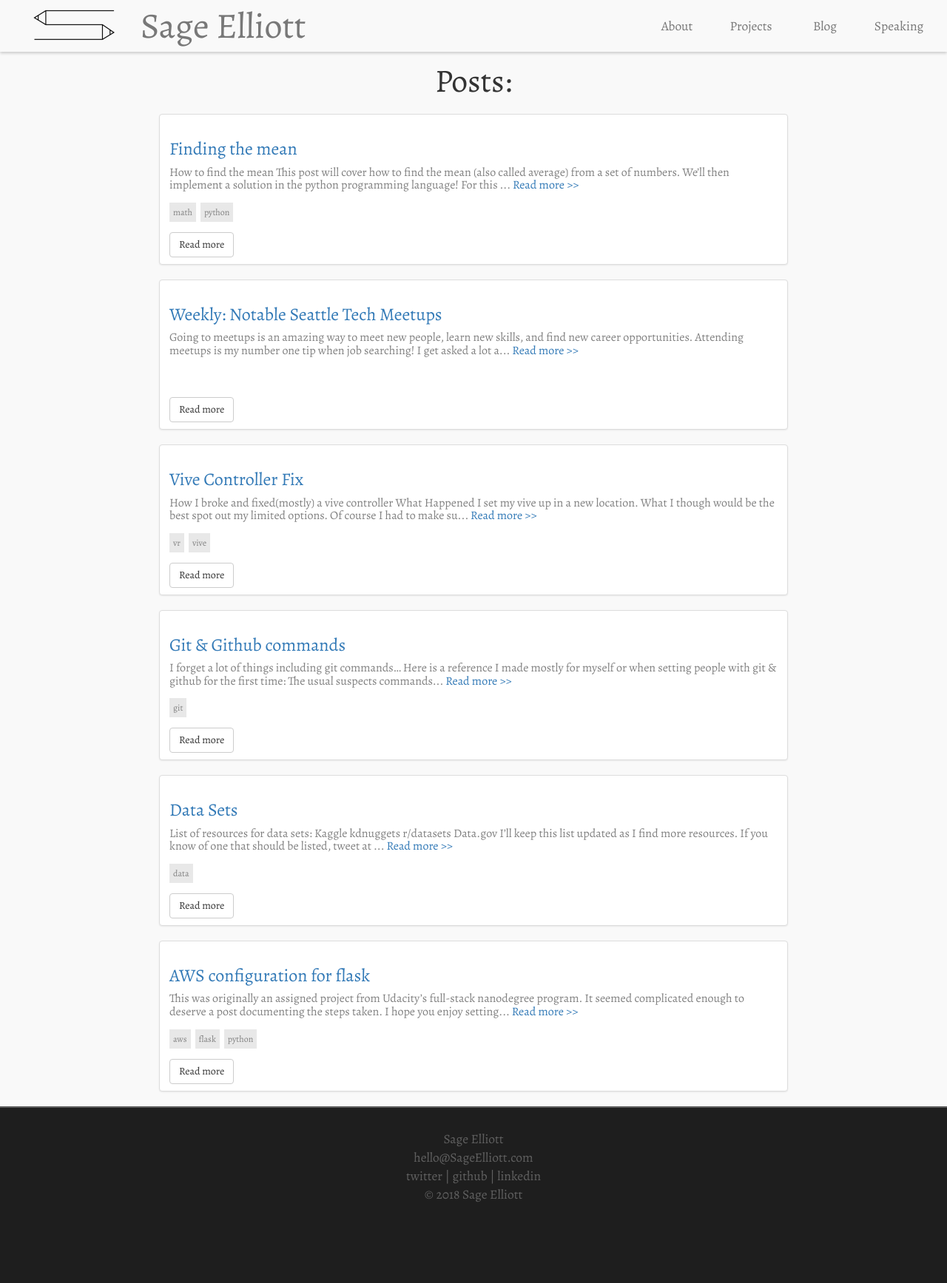
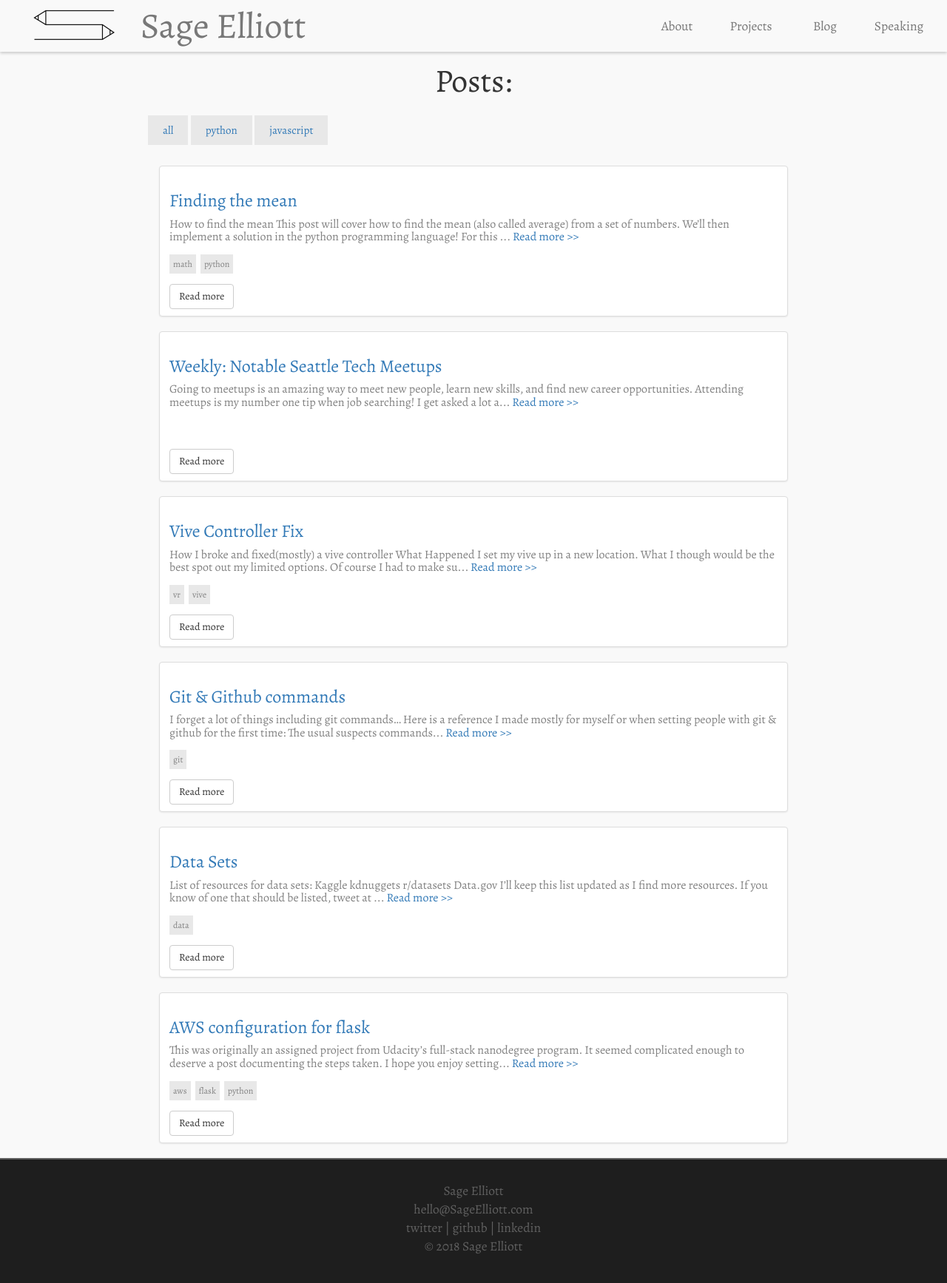
Before and after one commit to sagecodes/sage-blog, a Jekyll site: the page built from blog.html, in a window 1280 px wide. Shown: the top 1735 px of the page at 74% size. Built offline with Jekyll 4.4.1, drawn with Linux system fonts in a browser that asks for light colours; nearby versions of some CDN libraries; some web fonts are replaced.

Commit message:
add in tags to blog

```diff
--- a/blog.html
+++ b/blog.html
@@ -10,13 +10,13 @@ permalink: /blog/
 
   <h1 class="section-header">Posts:</h1>
 
-    <!-- <span class="blog-post_tag all-btn"><a href="{{ site.baseurl }}/blog">all</a></span>
+    <span class="blog-post_tag all-btn"><a href="{{ site.baseurl }}/blog">all</a></span>
     <span class="blog-post_tag python-btn"><a href="{{ site.baseurl }}/blog#{{ 'python' | slugify }}">python</a></span>
-    <span class="blog-post_tag javascript-btn"><a class="javascript-link" href="{{ site.baseurl }}/blog#{{ 'javascript' | slugify }}">javascript</a></span>
-    <span class="blog-post_tag ruby-btn"><a href="{{ site.baseurl }}/blog#{{ 'ruby' | slugify }}">ruby</a></span>
+    <span class="blog-post_tag data-btn"><a href="{{ site.baseurl }}/blog#{{ 'data' | slugify }}">javascript</a></span>
+    <!-- <span class="blog-post_tag ruby-btn"><a href="{{ site.baseurl }}/blog#{{ 'ruby' | slugify }}">ruby</a></span>
     <span class="blog-post_tag flask-btn"><a href="{{ site.baseurl }}/blog#{{ 'flask' | slugify }}" >flask</a></span>
-    <span class="blog-post_tag aws-btn"><a href="{{ site.baseurl }}/blog#{{ 'aws' | slugify }}" >aws</a></span>
-    <br><br> -->
+    <span class="blog-post_tag aws-btn"><a href="{{ site.baseurl }}/blog#{{ 'aws' | slugify }}" >aws</a></span> -->
+    <br><br>
 
   <div class="row">
 
--- a/projects.html
+++ b/projects.html
@@ -15,8 +15,8 @@ permalink: /projects/
     <span class="blog-post_tag machine-learning-btn"><a href="{{ site.baseurl }}/projects#{{ 'machine-learning' | slugify }}">MachineLearning</a></span>
     <span class="blog-post_tag virtual-reality-btn"><a href="{{ site.baseurl }}/projects#{{ 'vr' | slugify }}">VirtualReality</a></span>
     <span class="blog-post_tag blockchain-btn"><a href="{{ site.baseurl }}/projects#{{ 'blockchain' | slugify }}">Blockchain</a></span>
-    <!-- <span class="blog-post_tag design-btn"><a href="{{ site.baseurl }}/projects#{{ 'design' | slugify }}">Design</a></span>
-    <span class="blog-post_tag robotics-btn"><a href="{{ site.baseurl }}/projects#{{ 'robotics' | slugify }}">Robotics</a></span> -->
+    <span class="blog-post_tag design-btn"><a href="{{ site.baseurl }}/projects#{{ 'design' | slugify }}">Design</a></span>
+    <span class="blog-post_tag robotics-btn"><a href="{{ site.baseurl }}/projects#{{ 'robotics' | slugify }}">Robotics</a></span>
   </div>
     <br><br>
 
```
